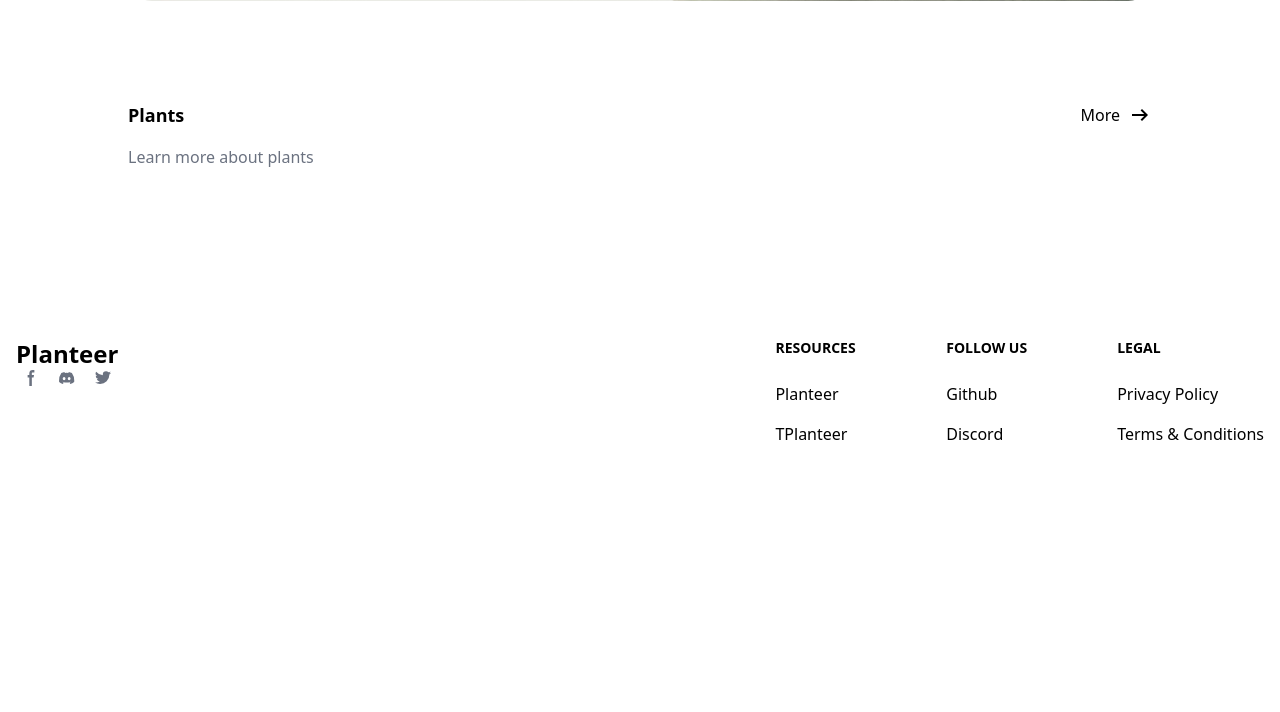
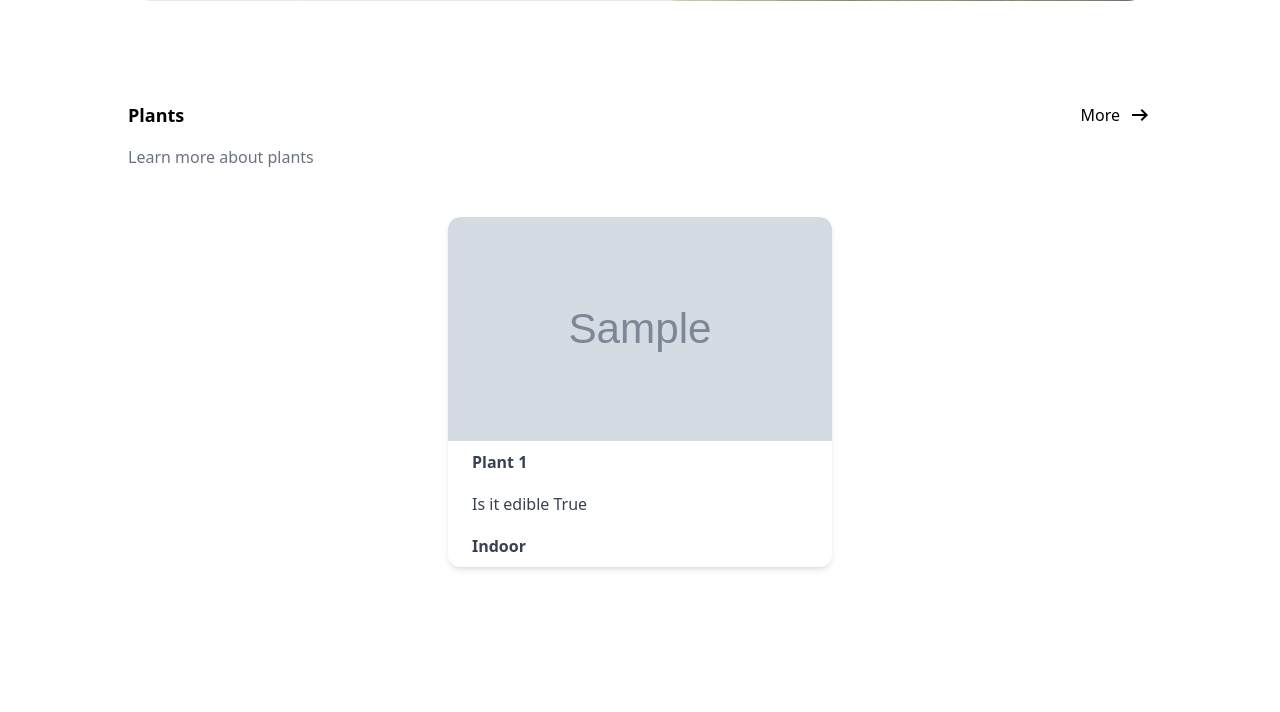
Before and after one commit to T-Python-June-24/LAB-ORM-PLANTEER-1, a Django app: page / in a window 1280 px wide. Shown: the part 779-1491 px from the top of the page. Before the commit the page ends 1219 px from the top, so only its background shows below. Run offline with Django 5.2, Linux system fonts and the light colour scheme; tables that the repository leaves empty hold one stand-in row (values such as "Sample post"); grey boxes marked "Sample" are stand-in pictures; some libraries are stand-ins or nearby versions.

Commit message:
edit the Filter in the Main

```diff
--- a/Planteer/Main/templates/Main/Main.html
+++ b/Planteer/Main/templates/Main/Main.html
@@ -50,7 +50,7 @@
     class="flex flex-col items-center">
 
     <div class="card-grid flex flex-wrap justify-center" data-aos="fade-up" data-aos-anchor-placement="bottom-bottom">
-        {% for plant in selected_plant %}
+        {% for plant in plants %}
         <div class="relative flex flex-col mt-6 text-gray-700 bg-white shadow-md bg-clip-border rounded-xl w-96 overflow-hidden"
             data-aos="fade-up" data-aos-duration="1000">
             <img src="{{ plant.plant_image.url }}" alt="image"
```
